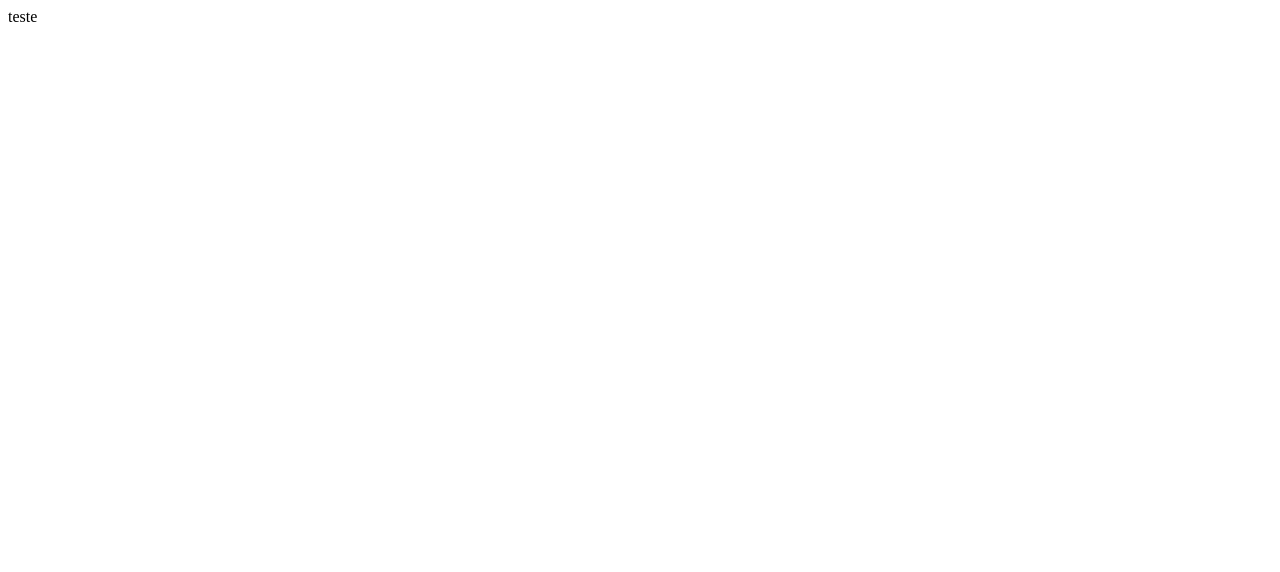
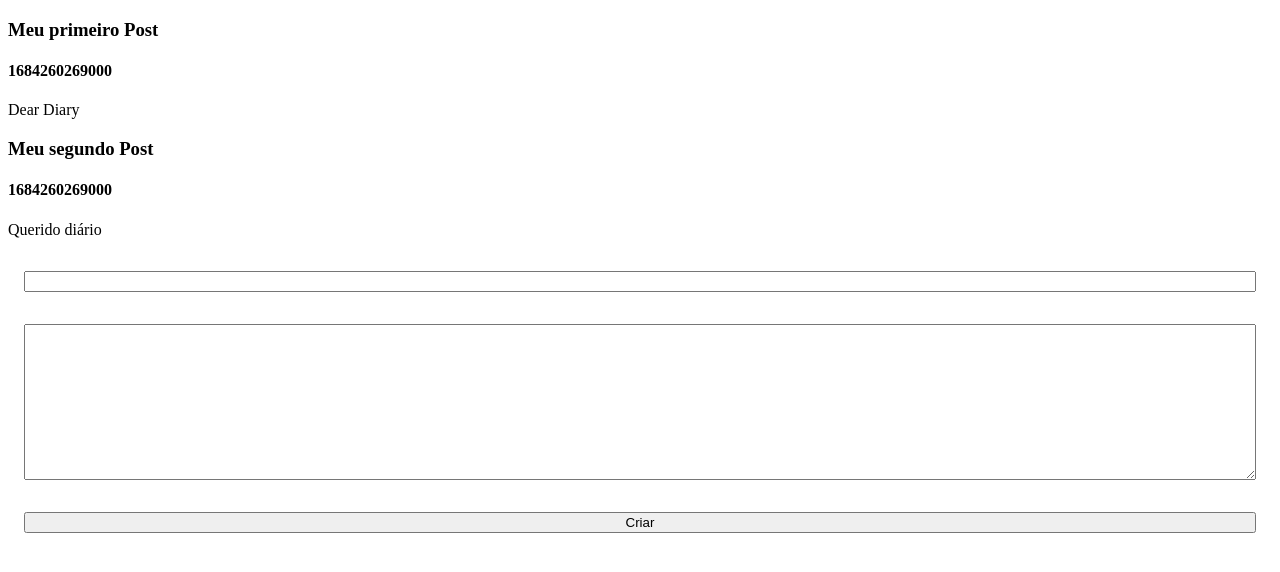
Before and after one commit to Rafashhe/blog_template, a Vue app: page / in a window 1280 px wide. Shown: the top 572 px of the page. Built offline with nearby package versions, Linux system fonts and the light colour scheme.

Commit message:
WIP: criando o formulário

```diff
--- a/src/App.vue
+++ b/src/App.vue
@@ -1,13 +1,64 @@
-<script setup>
-import { RouterLink, RouterView } from 'vue-router'
+<script>
+import { RouterLink, RouterView } from "vue-router";
 
+export default {
+  data() {
+    return {
+      posts: [
+        {
+          title: "Meu primeiro Post",
+          datetime: Date.now(),
+          content: "Dear Diary",
+        },
+        {
+          title: "Meu segundo Post",
+          datetime: Date.now(),
+          content: "Querido diário",
+        },
+      ],
+    };
+  },
+  methods: {
+handleSubmit (event) {
+  event.preventDefault();
+
+  console.log(this.title, this.content)
+}
+  }
+
+};
 </script>
 
 <template>
+
+  <div id="lista-posts">
+    <div class="x" v-for="x in posts" :key="x.key">
+      <h3>{{ x.title }}</h3>
+      <h4>{{ x.datetime }}</h4>
+      <p>{{ x.content }}</p>
+    </div>
+  </div>
+
+
+  <form action="">
+    <input name="title">
+    <textarea name="content" id="" cols="30" rows="10"></textarea>
+    <button>Criar</button>
+  </form>
+  <!-- {{ posts[0]. title }} -->
 
   <RouterView />
 </template>
 
 <style scoped>
 
+form{
+  display: flex;
+  flex-direction: column;
+}
+
+form > * {
+margin: 1rem;
+}
+
 </style>
--- a/src/views/HomeView.vue
+++ b/src/views/HomeView.vue
@@ -1,9 +1,9 @@
 <script>
-
+import posts from '../App.vue'
 </script>
 
 <template>
-  <main>
-    teste
-  </main>
+
+{{ posts }}
+
 </template>
```
